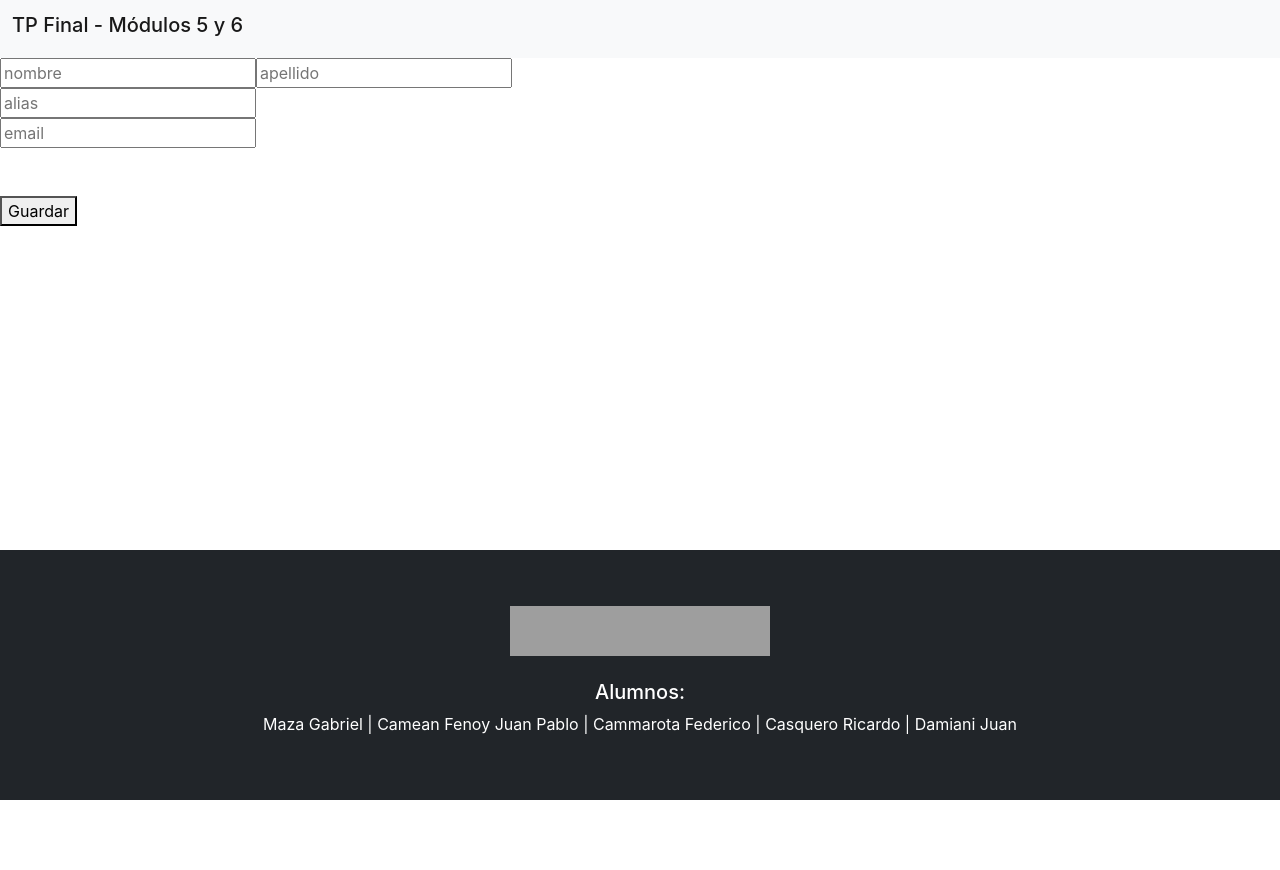
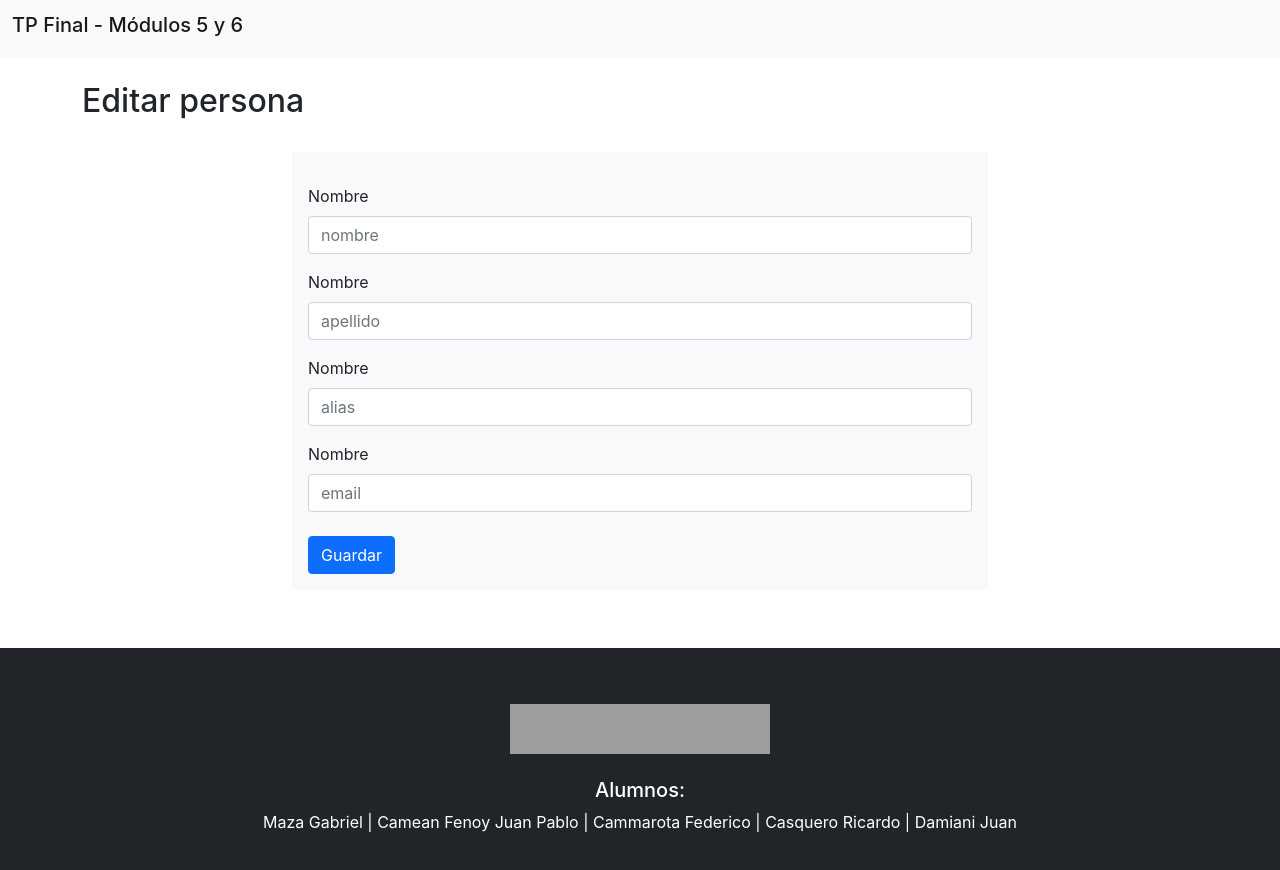
Before and after one commit to JuanDamiani/Simple-CRUD-with-React, a React (Create React App) app: page /personas/agregar in a window 1280 px wide. Shown: the top 870 px of the page. Before the commit the page ends 800 px from the top, so only its background shows below. Built offline with nearby package versions, Linux system fonts and the light colour scheme; grey boxes are pictures that could not be loaded.

Commit message:
Esditar persona estilos

```diff
--- a/public/index.html
+++ b/public/index.html
@@ -29,7 +29,7 @@
     <title>React App</title>
   </head>
   <body>
-    <div class="main-content">
+    <div class="main-content mb-5">
     <noscript>You need to enable JavaScript to run this app.</noscript>
     <header>
       <nav class="navbar navbar-light bg-light">
--- a/src/Personas/AltaPersona.jsx
+++ b/src/Personas/AltaPersona.jsx
@@ -2,6 +2,7 @@ import React from 'react';
 import axios from 'axios';
 
 export default function AltaPersona(props) {
+
     const [form, setForm] = React.useState({
         nombre: '',
         apellido: '',
@@ -36,6 +37,7 @@ export default function AltaPersona(props) {
         nuevoState.email = e.target.value;
         setForm(nuevoState);
     };
+
     const guardar = async () => {
         // form
         try {
@@ -47,18 +49,36 @@ export default function AltaPersona(props) {
      };
 
     return (
-        <div>
-            <input type="text" name="nombre" placeholder="nombre" value={form.nombre} onChange={handleChangeNombre} />
-            <input type="text" name="apellido" placeholder="apellido" value={form.apellido} onChange={handleChangeApellido}/><br/>
-            <input type="text" name="alias" placeholder="alias" value={form.alias} onChange={handleChangeAlias}/><br/>
-            <input type="text" name="email" placeholder="email" value={form.email} onChange={handleChangeEmail}/><br/>
-            <br />
-
-            <br />
-            <button onClick={guardar}>Guardar</button>
+        <div className="container">
+            <div className="col-12">
+                <div className="col-12 d-flex flex-direction-row justify-content-between align-items-center my-4">
+                    <h2>Editar persona</h2>
+                </div>
+                <div className="col-8 mx-auto">
+                    <div className=" m-4 p-3 bg-light">
+                        <form className="row">
+                        <div className="col-12">
+                            <label htmlFor="input1" className="form-label mt-3">Nombre</label>
+                            <input type="text" name="nombre" placeholder="nombre" value={form.nombre} onChange={handleChangeNombre}  id="input1" className="form-control"/>
+                        </div>
+                        <div className="col-12">
+                            <label htmlFor="input2" className="form-label mt-3">Nombre</label>
+                            <input type="text" name="apellido" placeholder="apellido" value={form.apellido} onChange={handleChangeApellido} id="input2" className="form-control"/>
+                        </div>
+                        <div className="col-12">
+                            <label htmlFor="input3" className="form-label mt-3">Nombre</label>
+                            <input type="text" name="alias" placeholder="alias" value={form.alias} onChange={handleChangeAlias} id="input3" className="form-control"/>
+                        </div>
+                        <div className="col-12">
+                            <label htmlFor="input4" className="form-label mt-3">Nombre</label>
+                            <input type="text" name="email" placeholder="email" value={form.email} onChange={handleChangeEmail} id="input4" className="form-control"/>
+                        </div>
+                        </form>
+                        <button onClick={guardar} className="btn btn-primary mt-4">Guardar</button>
+                    </div>
+                </div>
+            </div>
         </div>
     );
 
-
-
 }
--- a/src/index.css
+++ b/src/index.css
@@ -13,5 +13,5 @@ code {
 }
 
 .main-content {
-  min-height: calc(100vh - 250px);
+  min-height: calc(100vh - 200px);
 }
```
Also changed, not shown: src/Personas/EditarPersona.jsx (+0 -31 lines).
